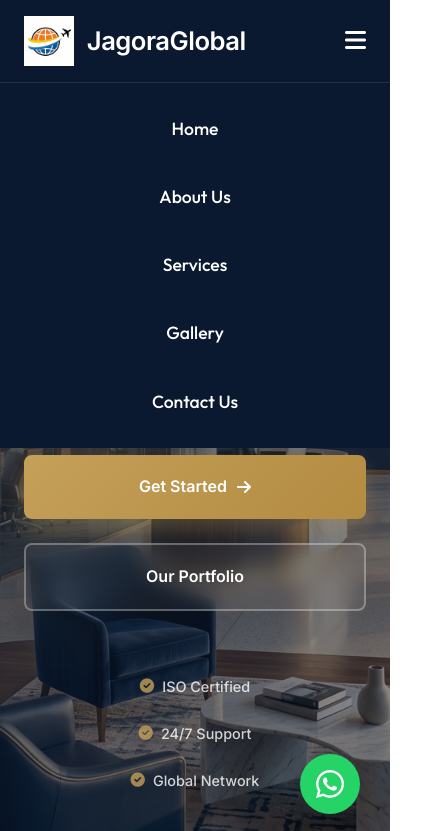
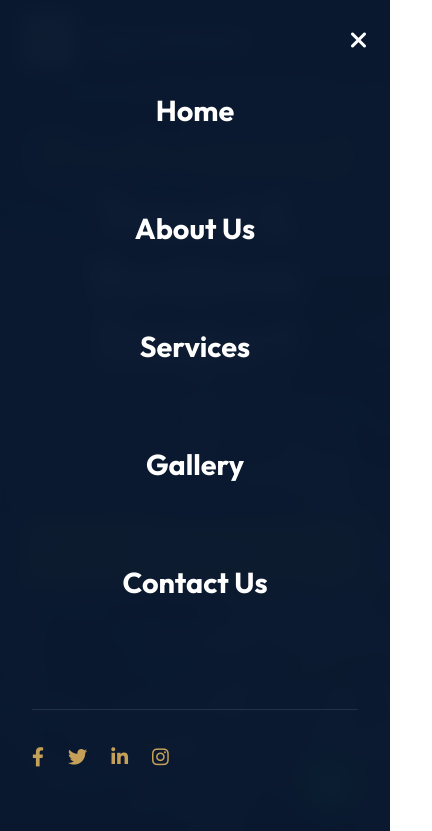
Before and after one commit to jagoraltd/JagoraGlobalServices, a website: page index.html in a window 390 px wide. Both pictures are taken after a click on the element 355 px from the left and 40 px from the top of the page. Shown: the top 831 px of the page, 432 px wide, since content can reach past the window. Drawn offline with Linux system fonts and the light colour scheme.

Commit message:
Redesign mobile menu with full-screen overlay, animations, and social media integration

```diff
--- a/index.html
+++ b/index.html
@@ -25,6 +25,12 @@
           <li><a href="services.html" class="nav-link">Services</a></li>
           <li><a href="gallery.html" class="nav-link">Gallery</a></li>
           <li><a href="contact.html" class="nav-link">Contact Us</a></li>
+          <li class="mobile-socials">
+            <a href="#"><i class="fab fa-facebook-f"></i></a>
+            <a href="#"><i class="fab fa-twitter"></i></a>
+            <a href="#"><i class="fab fa-linkedin-in"></i></a>
+            <a href="#"><i class="fab fa-instagram"></i></a>
+          </li>
         </ul>
         <div class="menu-toggle" id="menu-toggle">
           <i class="fas fa-bars"></i>
--- a/main.js
+++ b/main.js
@@ -15,6 +15,18 @@ const navLinks = document.getElementById('nav-links');
 if (menuToggle) {
   menuToggle.addEventListener('click', () => {
     navLinks.classList.toggle('active');
+
+    // Toggle between burger and close icon
+    const icon = menuToggle.querySelector('i');
+    if (navLinks.classList.contains('active')) {
+      icon.classList.remove('fa-bars');
+      icon.classList.add('fa-times');
+      document.body.style.overflow = 'hidden'; // Prevent scrolling when menu is open
+    } else {
+      icon.classList.remove('fa-times');
+      icon.classList.add('fa-bars');
+      document.body.style.overflow = 'auto';
+    }
   });
 }
 
@@ -23,6 +35,10 @@ const links = document.querySelectorAll('.nav-link');
 links.forEach(link => {
   link.addEventListener('click', () => {
     navLinks.classList.remove('active');
+    document.body.style.overflow = 'auto';
+    const icon = menuToggle.querySelector('i');
+    icon.classList.remove('fa-times');
+    icon.classList.add('fa-bars');
   });
 });
 
--- a/style.css
+++ b/style.css
@@ -483,7 +483,25 @@ footer {
   transform: scale(1.1);
 }
 
-/* Mobile Menu */
+/* Professional Mobile Menu */
+.mobile-socials {
+  display: none;
+  gap: 1.5rem;
+  margin-top: 3rem;
+  padding-top: 2rem;
+  border-top: 1px solid rgba(255,255,255,0.1);
+}
+
+.mobile-socials a {
+  font-size: 1.2rem;
+  color: var(--secondary);
+  transition: var(--transition);
+}
+
+.mobile-socials a:hover {
+  color: var(--white);
+  transform: translateY(-3px);
+}
 .menu-toggle {
   display: none;
   font-size: 1.5rem;
@@ -499,36 +517,79 @@ footer {
 @media (max-width: 768px) {
   header {
     padding: 1rem 0;
-    background-color: var(--primary); /* Solid on mobile for better visibility */
+    background-color: var(--primary);
   }
 
   .nav-links {
     display: none;
-    position: absolute;
-    top: 100%;
+    position: fixed; /* Changed to fixed for full screen */
+    top: 0;
     left: 0;
     width: 100%;
-    background-color: var(--primary);
+    height: 100vh;
+    background-color: rgba(10, 25, 47, 0.98);
+    backdrop-filter: blur(10px);
     flex-direction: column;
+    justify-content: center;
+    align-items: center;
     padding: 2rem;
-    text-align: center;
-    border-top: 1px solid rgba(255,255,255,0.1);
+    z-index: 999;
+    animation: fadeIn 0.4s ease;
   }
 
   .nav-links.active {
     display: flex;
   }
 
+  .nav-links li {
+    width: 100%;
+    text-align: center;
+    opacity: 0;
+    animation: slideUp 0.5s ease forwards;
+  }
+
+  .nav-links li:nth-child(1) { animation-delay: 0.1s; }
+  .nav-links li:nth-child(2) { animation-delay: 0.2s; }
+  .nav-links li:nth-child(3) { animation-delay: 0.3s; }
+  .nav-links li:nth-child(4) { animation-delay: 0.4s; }
+  .nav-links li:nth-child(5) { animation-delay: 0.5s; }
+  .nav-links li:nth-child(6) { animation-delay: 0.6s; }
+
   .nav-link {
     color: var(--white);
-    font-size: 1.1rem;
+    font-size: 1.8rem;
+    font-weight: 700;
     padding: 1rem 0;
+    display: block;
+  }
+
+  .mobile-socials {
+    display: flex;
   }
 
   .menu-toggle {
     display: block;
     color: var(--white);
+    z-index: 1000;
+    position: relative;
   }
+}
+
+@keyframes fadeIn {
+  from { opacity: 0; }
+  to { opacity: 1; }
+}
+
+@keyframes slideUp {
+  from {
+    opacity: 0;
+    transform: translateY(20px);
+  }
+  to {
+    opacity: 1;
+    transform: translateY(0);
+  }
+}
 
   .hero {
     text-align: center;
```
Also changed, not shown: about.html (+6 -0 lines), contact.html (+6 -0 lines), gallery.html (+6 -0 lines), services.html (+6 -0 lines).
